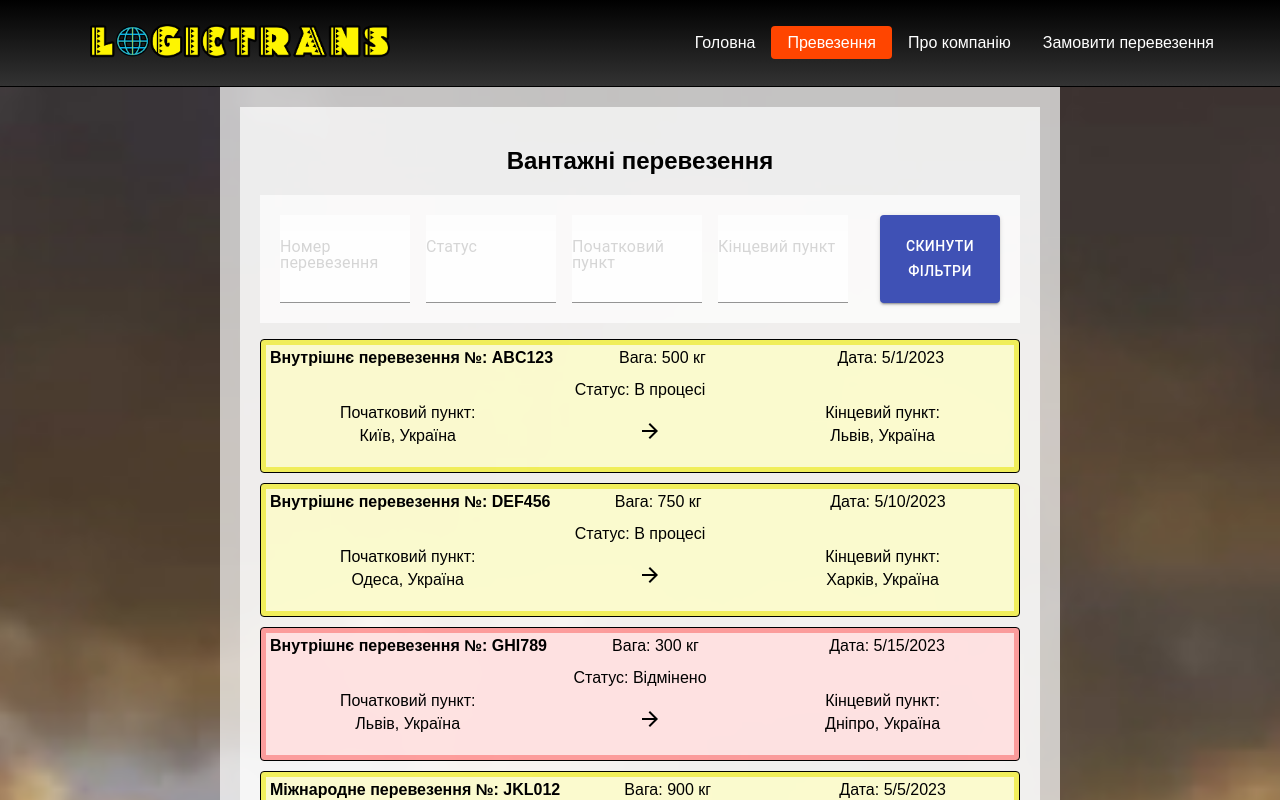
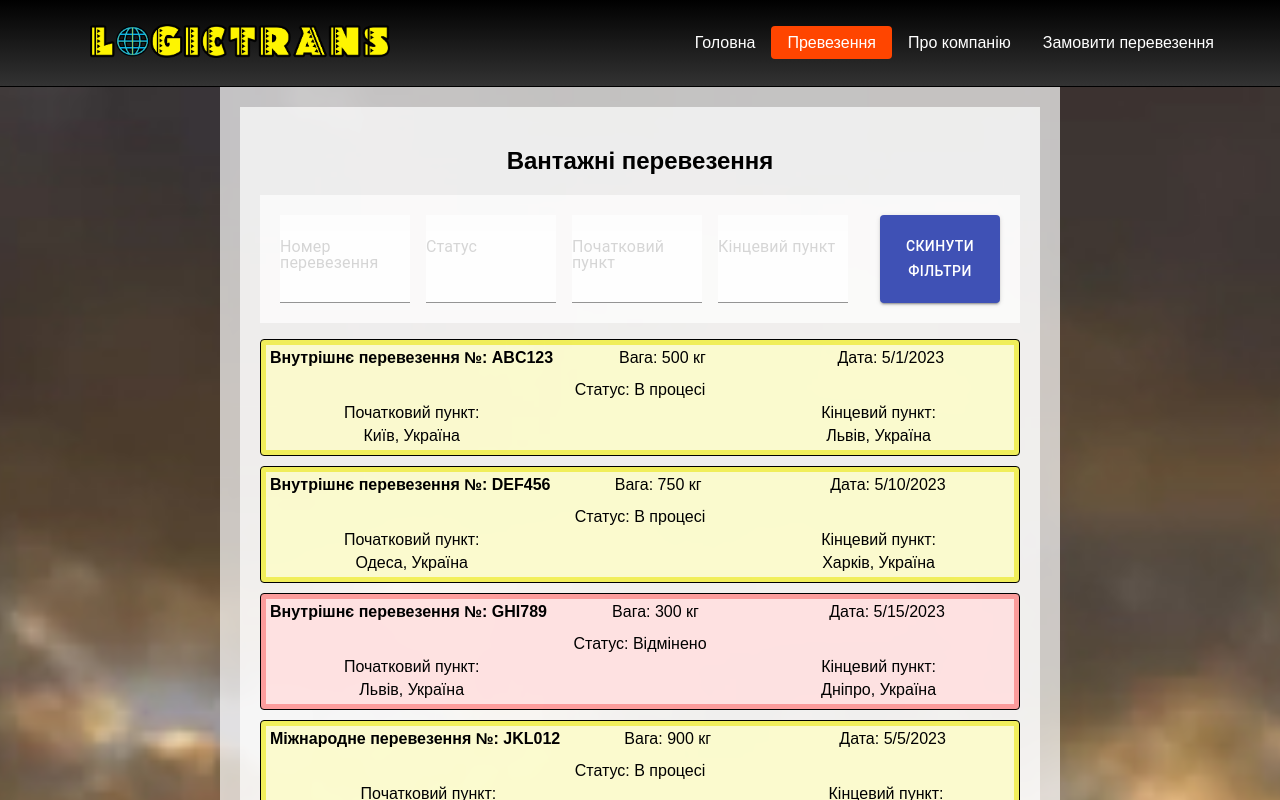
Before and after one commit to AlexVainahii/LogicTranss, a React (Create React App) app: page /logictranss/shipments in a window 1280 px wide. Shown: the top 800 px of the page. Built offline with nearby package versions, Linux system fonts and the light colour scheme.

Commit message:
Update ShipmentList.jsx

```diff
--- a/src/components/ShipmentList.jsx
+++ b/src/components/ShipmentList.jsx
@@ -1,7 +1,7 @@
 import React from 'react';
 import { Link } from 'react-router-dom';
-import { Icon } from '@material-ui/core';
-import ArrowForwardIcon from '@material-ui/icons/ArrowForward';
+// import { Icon } from '@material-ui/core';
+// import ArrowForwardIcon from '@material-ui/icons/ArrowForward';
 import {
   Container,
   CardWrapper,
@@ -110,7 +110,7 @@ export const ShipmentList = ({ shipments }) => {
                 </Pag>
               </Wrap>
               <WrapArrow>
-                <Icon component={ArrowForwardIcon} />
+                {/* <Icon component={ArrowForwardIcon} /> */}
               </WrapArrow>
               <Wrap>
                 <Pag> Кінцевий пункт:</Pag>
```
